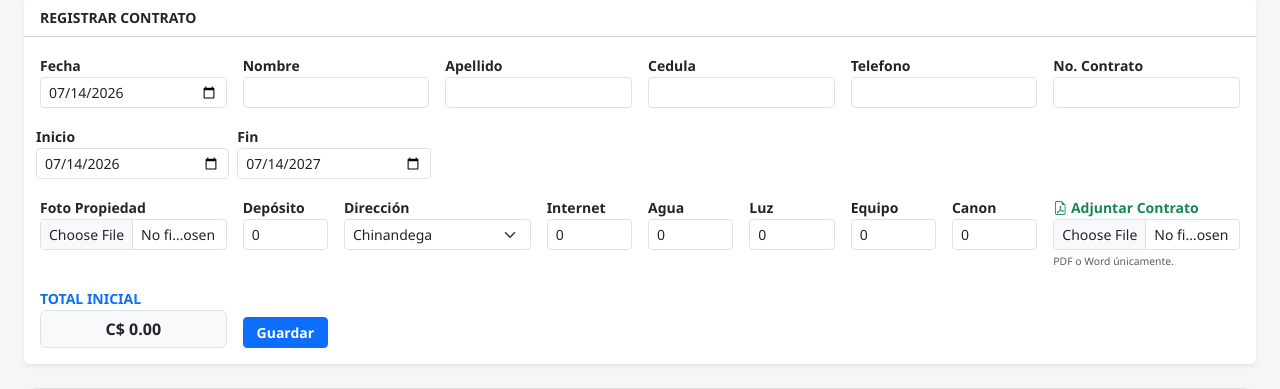
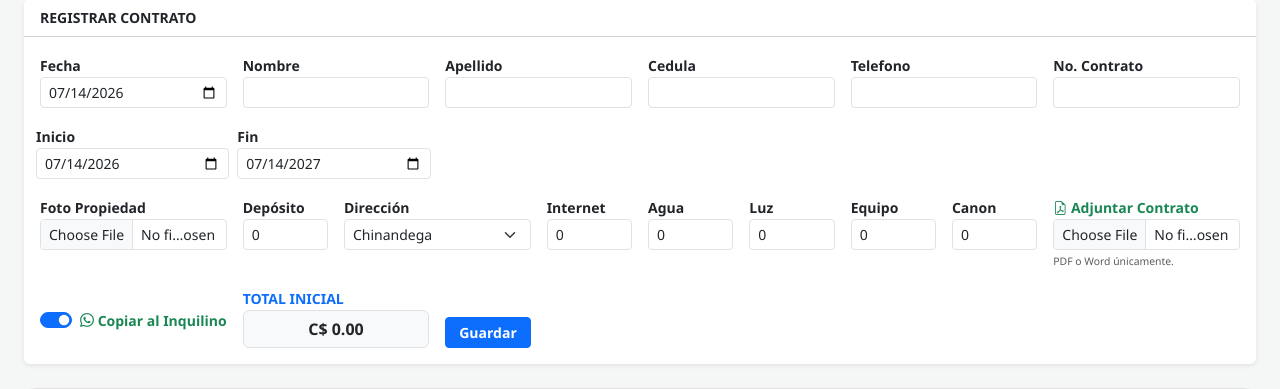
Before and after one commit to osmanmelendez485-glitch/Web, a Flask app: template templates/index.html in a window 1280 px wide. Shown: the part 99-488 px from the top of the page. Run offline with Flask 3, Linux system fonts and the light colour scheme; the template is opened without the code that fills it, so the values that code supplies are empty.

Commit message:
Copiar cobros

```diff
--- a/app.py
+++ b/app.py
@@ -179,7 +179,7 @@ def save():
     # Si vienen vacías, asignamos hoy en formato texto para la DB
     f_inicio_db = f_inicio_raw if f_inicio_raw else datetime.now().strftime('%Y-%m-%d')
     f_fin_db = f_fin_raw if f_fin_raw else datetime.now().strftime('%Y-%m-%d')
-
+    enviar_copia = request.form.get('enviar_copia_inquilino') == 'true'
     datos = {
         'nombre': d.get('nombre'),
         'apellido': d.get('apellido'),
@@ -197,7 +197,9 @@ def save():
         'equipo': safe_float(d.get('equipo')),
         'deposito': safe_float(d.get('deposito')),
         'total_pagar': mensualidad_base,
-        'fecha': fecha_dt.strftime('%Y-%m-%d')
+        'fecha': fecha_dt.strftime('%Y-%m-%d'),
+        'meses_contrato': limite_meses,
+        'enviar_copia_inquilino': enviar_copia,
     }
 
     # --- 5. GUARDADO Y PAGOS ---
--- a/templates/index.html
+++ b/templates/index.html
@@ -125,6 +125,15 @@
                                 <div class="form-text" style="font-size: 0.65rem;">PDF o Word únicamente.</div>
                             </div>
 
+                            <div class="col-md-2 d-flex align-items-center mt-4">
+                                <div class="form-check form-switch">
+                                    <input class="form-check-input" type="checkbox" name="enviar_copia_inquilino" id="reg-copia-inquilino" value="true" checked>
+                                    <label class="form-check-label small fw-bold text-success" for="reg-copia-inquilino">
+                                        <i class="bi bi-whatsapp"></i> Copiar al Inquilino
+                                    </label>
+                                </div>
+                            </div>
+
                             <div class="col-md-2">
                                 <label class="small fw-bold text-primary">TOTAL INICIAL</label>
                                 <input type="text" id="reg-total-display" class="form-control fw-bold bg-light text-center" readonly value="C$ 0.00">
@@ -174,7 +183,8 @@
                                 </a>
                             </td>
 
-                            <td class="text-center"> <div class="d-flex justify-content-center">
+                            <td class="text-center">
+                                <div class="d-flex flex-column align-items-center justify-content-center">
                                     <div class="btn-group">
                                         {# Usamos .get('telefono') para que si no existe, no de error #}
                                         {% if emp.get('telefono') %}
@@ -191,7 +201,12 @@
                                                 <i class="bi bi-whatsapp"></i>
                                             </button>
                                         {% endif %}
-
+                                    </div>
+                                    {% if emp.get('enviar_copia_inquilino') == true or emp.get('enviar_copia_inquilino') == 'true' %}
+                                        <span class="badge bg-light text-success border border-success mt-1" style="font-size: 0.65rem;">Copia Activa</span>
+                                    {% else %}
+                                        <span class="badge bg-light text-muted border mt-1" style="font-size: 0.65rem;">Solo Admin</span>
+                                    {% endif %}
                                 </div>
                             </td>
 
@@ -216,7 +231,8 @@
                                             data-canon="{{ emp.canon }}" data-agua="{{ emp.agua }}" data-luz="{{ emp.luz }}"
                                             data-equipo="{{ emp.equipo }}" data-deposito="{{ emp.deposito or 0 }}"
                                             data-fecha_inicio="{{ emp.fecha_inicio }}" data-fecha_fin="{{ emp.fecha_fin }}"
-                                            data-estado="{{ emp.estado }}" data-fecha="{{ emp.fecha }}">
+                                            data-estado="{{ emp.estado }}" data-fecha="{{ emp.fecha }}"
+                                            data-copia="{{ 'true' if emp.get('enviar_copia_inquilino') == true or emp.get('enviar_copia_inquilino') == 'true' else 'false' }}">
                                             <i class="bi bi-unlock"></i> Desbloquear
                                         </button>
                                     </div>
@@ -229,7 +245,8 @@
                                             data-canon="{{ emp.canon }}" data-agua="{{ emp.agua }}" data-luz="{{ emp.luz }}"
                                             data-equipo="{{ emp.equipo }}" data-deposito="{{ emp.deposito or 0 }}"
                                             data-fecha_inicio="{{ emp.fecha_inicio }}" data-fecha_fin="{{ emp.fecha_fin }}"
-                                            data-estado="{{ emp.estado }}" data-fecha="{{ emp.fecha }}">
+                                            data-estado="{{ emp.estado }}" data-fecha="{{ emp.fecha }}"
+                                            data-copia="{{ 'true' if emp.get('enviar_copia_inquilino') == true or emp.get('enviar_copia_inquilino') == 'true' else 'false' }}">
                                             <i class="bi bi-pencil"></i>
                                         </button>
                                         <a href="/ver_pagos/{{ emp.id }}" class="btn btn-sm btn-info text-white">
@@ -271,9 +288,6 @@
                     <div class="col-md-4"><label class="small fw-bold">Fin Contrato</label><input type="date" name="fecha_fin" id="edit-fecha_fin" class="form-control"></div>
                     <div class="col-md-4"><label class="small fw-bold">No. Contrato</label><input type="text" name="num_contrato" id="edit-num_contrato" class="form-control"></div>
 
-
-
-
                     <div class="col-md-4">
                         <label class="small fw-bold">Direccion</label>
                         <select name="direccion" id="edit-direccion" class="form-select">
@@ -293,8 +307,17 @@
                             <option value="Cancelado">Cancelado</option>
                             <option value="Pendiente">Pendiente</option>
                         </select>
-                        {# aca se aagregan los campos para editar los datos del contrato #}
                     </div>
+
+                    <div class="col-md-4 d-flex align-items-center mt-4">
+                        <div class="form-check form-switch">
+                            <input class="form-check-input" type="checkbox" name="enviar_copia_inquilino" id="edit-copia-inquilino" value="true">
+                            <label class="form-check-label small fw-bold text-success" for="edit-copia-inquilino">
+                                <i class="bi bi-whatsapp"></i> Copiar al Inquilino
+                            </label>
+                        </div>
+                    </div>
+
                     <div class="col-md-3"><label class="small fw-bold">Internet</label><input type="number" step="1" name="internet" id="edit-internet" class="form-control"></div>
                     <div class="col-md-3"><label class="small fw-bold">Agua</label><input type="number" step="1" name="agua" id="edit-agua" class="form-control"></div>
                     <div class="col-md-3"><label class="small fw-bold">Luz</label><input type="number" step="1" name="luz" id="edit-luz" class="form-control"></div>
@@ -365,6 +388,10 @@
             document.getElementById('edit-cedula').value = button.getAttribute('data-cedula');
             document.getElementById('edit-telefono').value = button.getAttribute('data-telefono');
             document.getElementById('edit-num_contrato').value = button.getAttribute('data-num_contrato');
+
+            // Cargar el estado del switch "Copiar al Inquilino" en el modal
+            const copiaActiva = button.getAttribute('data-copia') === 'true';
+            document.getElementById('edit-copia-inquilino').checked = copiaActiva;
 
             setTimeout(calcularTotalEdit, 100);
         });
@@ -448,7 +475,7 @@
             // 1. Extraemos todas las filas físicas de la tabla a un array en memoria
             const filas = Array.from(tbody.querySelectorAll("tr"));
 
-            // 2. 🧠 ALGORITMO DE ORDENAMIENTO DOBLE: Primero 'Pendiente', luego por Fecha de Pago (Cronológico)
+            // 2. 🧠 ALGORITMO DE ORDENAMIENTO DOBLE: Primero 'Pendiente', luego por Fecha de Pago (Invertido)
             filas.sort((a, b) => {
                 // Evaluamos si el texto de la fila contiene el estado "pendiente"
                 const estadoA = a.innerText.toLowerCase().includes('pendiente') ? 'pendiente' : 'otro';
@@ -467,8 +494,8 @@
                 if (estadoA === 'pendiente' && estadoB !== 'pendiente') return -1; // Sube 'a'
                 if (estadoA !== 'pendiente' && estadoB === 'pendiente') return 1;  // Sube 'b'
 
-                // --- Criterio 2: Si tienen el mismo estado, ordenar cronológicamente por Fecha ---
-                return fechaB - fechaA; // De la fecha más antigua a la más nueva
+                // --- Criterio 2: Si tienen el mismo estado, ordenar cronológicamente por Fecha Invertida ---
+                return fechaB - fechaA; // De la fecha más nueva a la más antigua
             });
 
             // 3. Volvemos a inyectar las filas en el DOM bajo el nuevo orden estricto
@@ -482,11 +509,11 @@
             if (paginaActual > totalPaginas) paginaActual = totalPaginas;
             if (paginaActual < 1) paginaActual = 1;
 
-            // Definimos los índices matemáticos de visibilidad (estricto 10)
+            // Definimos los índices matemáticos de visibilidad (estricto 12)
             const inicio = (paginaActual - 1) * filasPorPagina;
             const fin = inicio + filasPorPagina;
 
-            // 5. Ocultar todas las filas y activar EXCLUSIVAMENTE las 10 del bloque correspondiente
+            // 5. Ocultar todas las filas y activar EXCLUSIVAMENTE las del bloque correspondiente
             filas.forEach((fila, indice) => {
                 if (indice >= inicio && indice < fin) {
                     fila.style.display = ""; // Se muestra de forma limpia
@@ -530,5 +557,4 @@
     </script>
 
 </body>
-
 </html>
```
Also changed, not shown: 1 other file. Lines whose indentation alone changed are shown as unchanged.
